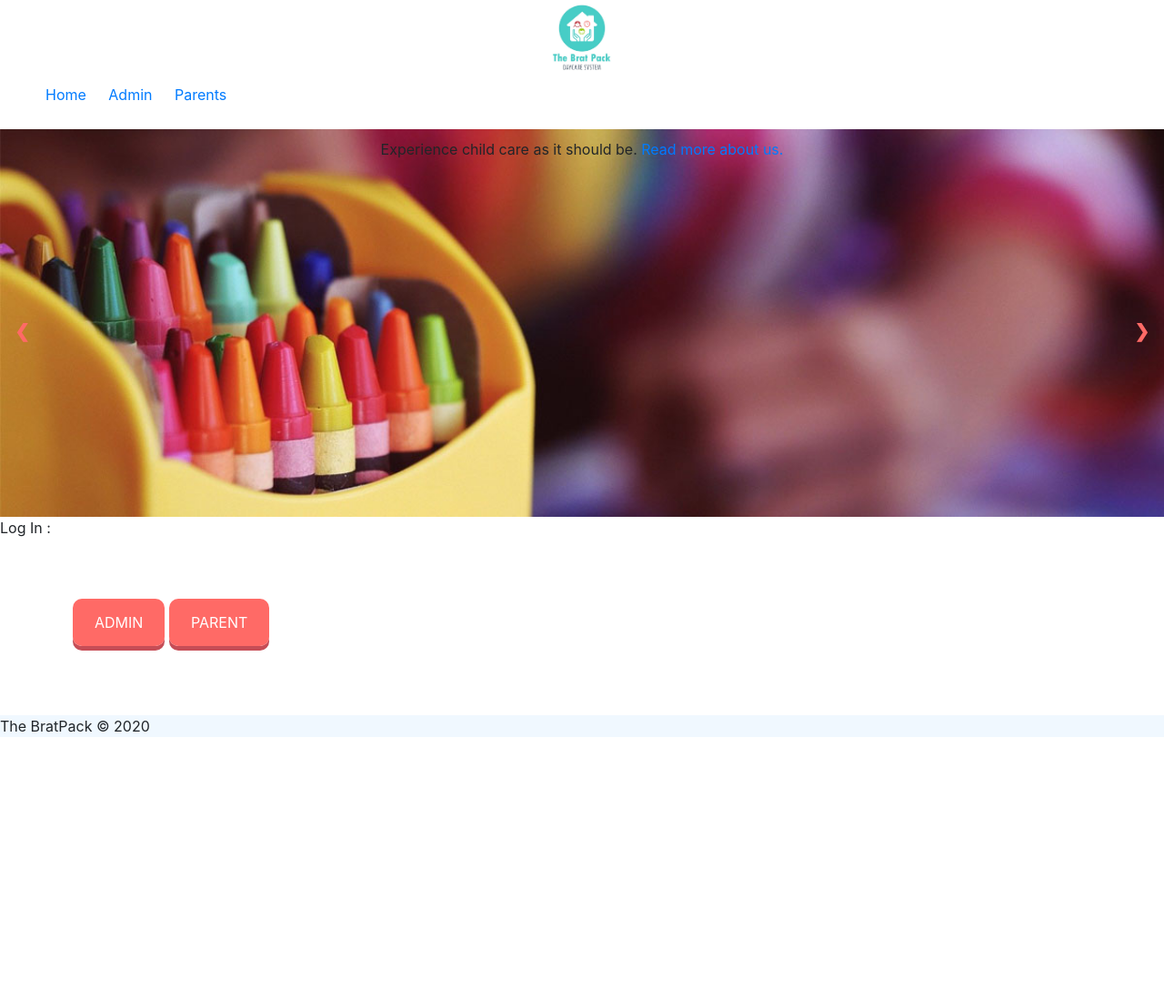
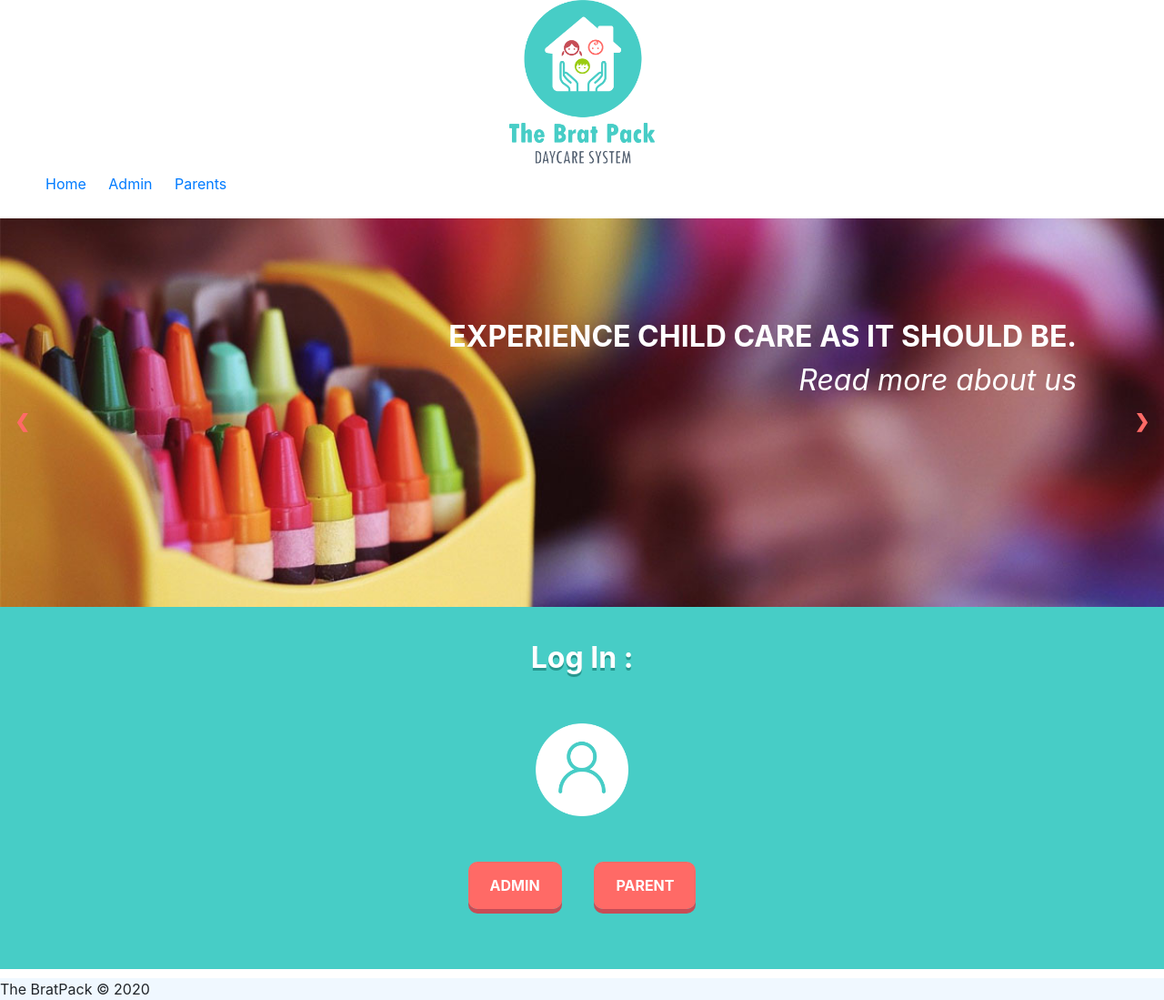
Before and after one commit to faithmcqueen/HTTP5202-BratPack, a PHP site: page / in a window 1280 px wide. Shown: the whole page at 91% size. Before the commit the page ends 810 px from the top, so only its background shows below. Run offline with PHP 8.4, Linux system fonts and the light colour scheme.

Commit message:
Homepage updates, CSS updates.

```diff
--- a/BratPack/includes/header.php
+++ b/BratPack/includes/header.php
@@ -13,6 +13,6 @@
 <header>
 
 
-    <img id="logo" src="images/logo.jpeg">
+    <img id="logo" src="images/logo.png">
   <?php include 'nav.php'?>
 </header>
--- a/BratPack/index.php
+++ b/BratPack/index.php
@@ -5,23 +5,23 @@ include 'includes/header.php';
 <div class="slideshow">
     <div class="slideshow__slides">
         <img src="images/sliderimages/s_image1.jpg" class="slidesow__slides_img">
-        <div class="slideshow__slides_caption">
-            Experience child care as it should be.
-            <a href="">Read more about us.</a>
+        <div id="slideshow__slides_caption1">
+            <div>Experience child care as it should be.</div>
+            <a href="">Read more about us</a>
         </div>
     </div>
     <div class="slideshow__slides">
         <img src="images/sliderimages/s_image2.jpg" class="slidesow__slides_img">
-        <div class="slideshow__slides_caption">
-            A nurturing and creative world.
-            <a href="">Read more about us.</a>
+        <div id="slideshow__slides_caption2">
+            <div>A nurturing and creative world.</div>
+            <a href="">Why choose us?</a>
         </div>
     </div>
     <div class="slideshow__slides">
         <img src="images/sliderimages/s_image3.jpg" class="slidesow__slides_img">
-        <div class="slideshow__slides_caption">
-            A great place to grow.
-            <a href="">Find out more about our activities.</a>
+        <div id="slideshow__slides_caption3">
+            <div>A great place to grow.</div>
+            <a href="">Find out more about our activities</a>
         </div>
     </div>
 
@@ -31,7 +31,8 @@ include 'includes/header.php';
 
 <div class="loginscreen">
     <div class="loginscreen__caption">
-        Log In :
+        <div class="loginscreen__caption_text">Log In :</div>
+        <img src="images/icons/login.png" class="loginscreen__icon">
     </div>
     <div class="loginscreen__user">
         <a href='admin.php' class="button">Admin</a>
--- a/BratPack/public-login.php
+++ b/BratPack/public-login.php
@@ -3,7 +3,7 @@ include "includes/header.php";
 ?>
     <div id="login__form" class="text-center">
         <form class="form-signin">
-            <img class="mb-4" src="images/Logo-BratPack.jpeg" alt="The Brat Pack Logo" width="250px" height="auto">
+            <img class="mb-4" src="images/logo.png" alt="The Brat Pack Logo" width="250px" height="auto">
             <h1 class="h3 mb-3 font-weight-normal">Please sign in</h1>
             <label for="inputEmail" class="sr-only">Email address</label>
             <input type="email" id="inputEmail" class="form-control" placeholder="Email address" required autofocus>
--- a/BratPack/styles/layout.css
+++ b/BratPack/styles/layout.css
@@ -1,7 +1,7 @@
 #logo {
     display: block;
     height: auto;
-    width: 5em;
+    width: 10em;
     margin-left: auto;
     margin-right: auto;
 
--- a/BratPack/styles/main.css
+++ b/BratPack/styles/main.css
@@ -42,7 +42,7 @@ body {
     background-color: #47cdc6;
     cursor: pointer;
 }
-.slideshow__slides_caption {
+#slideshow__slides_caption1, #slideshow__slides_caption2, #slideshow__slides_caption3 {
     position: absolute;
     top: 10px;
     width: 100%;
@@ -59,5 +59,51 @@ body {
     border-radius: 10px;
 }
 .loginscreen__user {
-    padding:5em;
+    padding-top:3em;
+    padding-bottom:5em;
+    font-weight: bold;
 }
+.loginscreen__user a:first-child {
+    margin-right:2em;
+}
+.loginscreen__user a:hover {
+    color:#47cdc6;
+    text-decoration: none;
+}
+.loginscreen__icon {
+    width:8%;
+    height:auto;
+    margin:1em;
+}
+.loginscreen {
+    text-align:center;
+    background-color:#47cdc6;
+}
+.loginscreen__caption_text {
+    padding:1em;
+    font-weight: bold;
+    font-size:2em;
+    color:white;
+    text-shadow:0px 3px #27968e;
+}
+#slideshow__slides_caption1, #slideshow__slides_caption2, #slideshow__slides_caption3{
+    font-size:2em;
+    color:white;
+    text-transform: uppercase;
+    font-weight: bold;
+    padding:3em;
+    text-align:left;
+}
+#slideshow__slides_caption1, #slideshow__slides_caption3 {
+    text-align:right;
+}
+#slideshow__slides_caption2 {
+    text-align:left;
+    padding-top:10em;
+}
+.slideshow__slides a{
+    font-style: oblique;
+    color: white;
+    font-weight: normal !important;
+    text-transform: none !important;
+}
```
Also changed, not shown: BratPack/images/icons/login.png (added), BratPack/images/logo.png (added), BratPack/images/sliderimages/s_image2.jpg.
